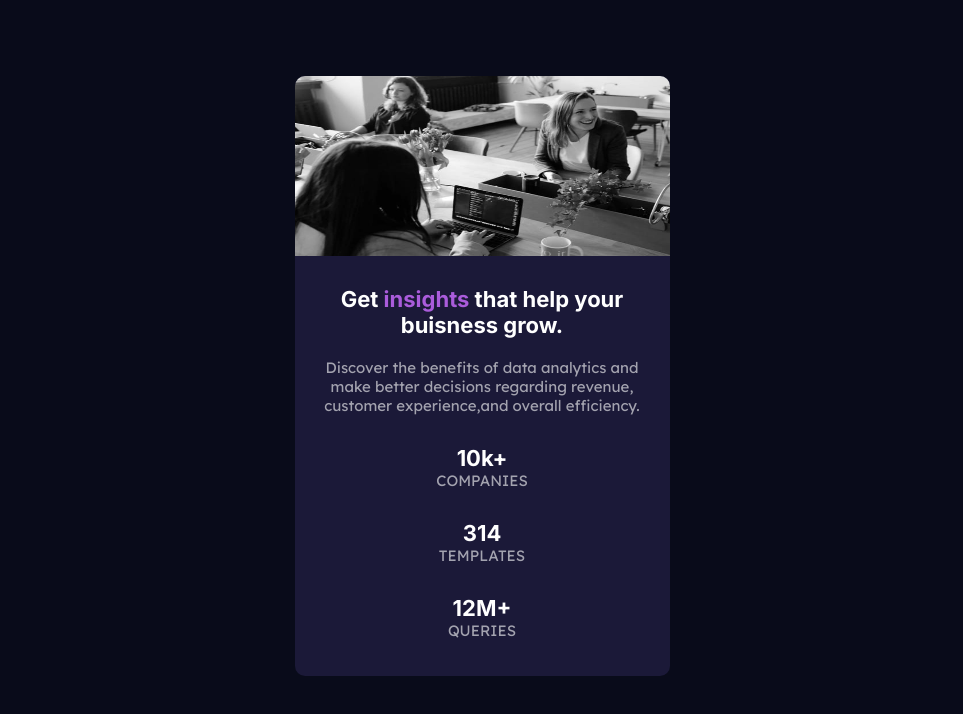
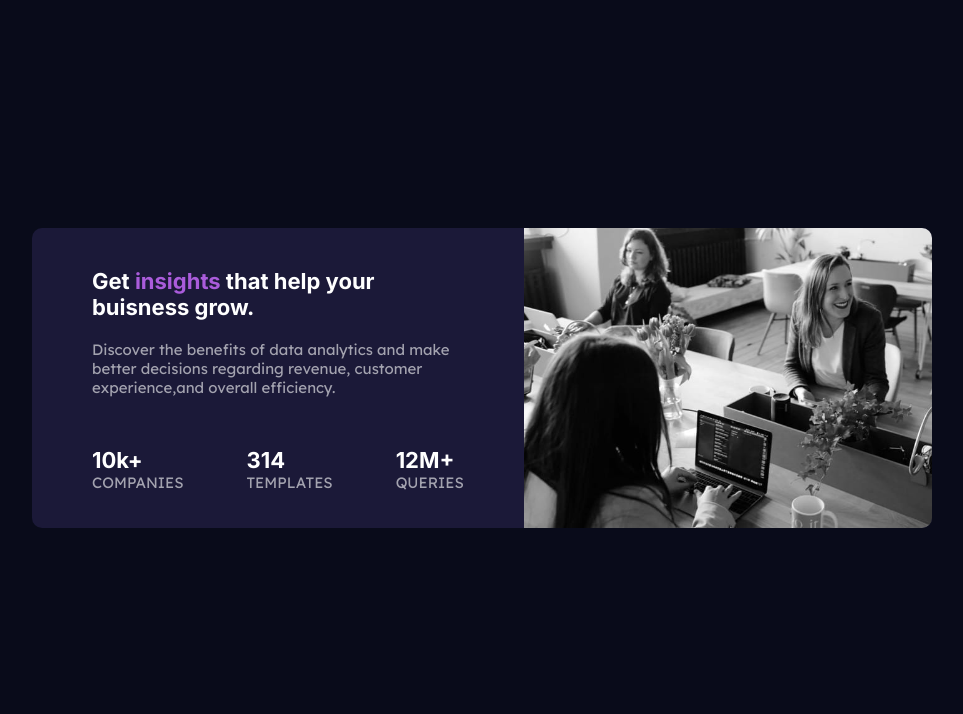
Before and after one commit to Bilal-MEKIRI/Stats-preview-card-frontend-mentor-challenge, a plain HTML site: page index.html in a window 1536 px wide. Shown: the whole page, without its empty margins (286-1249 px from the left). Drawn offline with Linux system fonts and the light colour scheme; a web font is replaced by a local one.

Commit message:
modified:   index.html 	modified:   style.css

```diff
--- a/index.html
+++ b/index.html
@@ -20,13 +20,21 @@
       <div id="text-container">
         <h2 id="first">Get <span>insights</span> that help your buisness grow.</h2>
         <p>Discover the benefits of data analytics and make better decisions regarding revenue, customer experience,and overall efficiency.</p>
+        <div id="stats">
+        <div>
           <h2>10k+</h2>
           <p>COMPANIES</p>
+        </div>
+        <div>
           <h2>314</h2>
           <p>TEMPLATES</p>
+        </div>
+        <div>
           <h2>12M+</h2>
           <p>QUERIES</p>
         </div>
       </div>
+    </div>
+  </div>
 </body>
 </html>
--- a/style.css
+++ b/style.css
@@ -16,7 +16,7 @@ body{
   display: flex;
   flex-direction: column;
   height: 600px;
-  max-width: 375px;
+  width: 375px;
   border-radius: 10px;
   overflow: hidden;
   background-color: #1b1938;
@@ -68,8 +68,41 @@ p{
 
 @media (min-width: 1440px){
   #main-container{
+    flex-direction: row;
+    width: 900px;
+    height: 300px;
     margin-left: auto;
     margin-right: auto;
-    margin-top: 5%;
+    margin-top: 15%;
+  }
+
+  #img-container{
+    width: 50%;
+    height: 100%;
+    order: 2;
+  }
+
+  #text-container{
+    width: 50%;
+    height: 100%;
+    order: 1;
+    margin: 40px;
+  }
+
+  #first{
+    margin-top: 0px;
+    margin-bottom: 20px;
+  }
+
+  #stats{
+    display: flex;
+    flex-direction: row;
+    justify-content: space-between;
+    margin-top: 50px;
+  }
+
+  h2, p{
+    text-align: start;
+    margin: 0;
   }
 }
```
Lines whose indentation alone changed are shown as unchanged.
